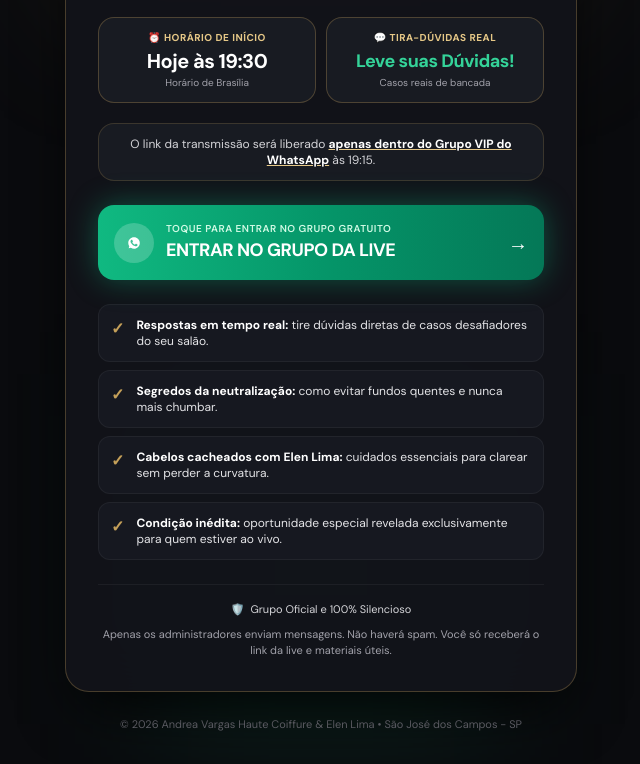
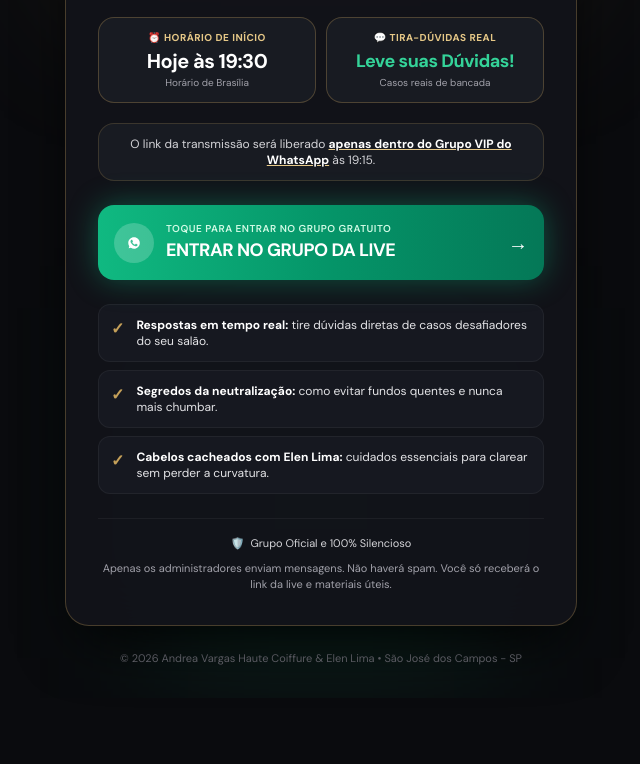
Before and after one commit to valmir-oliver/AndreaVargas, a website: page aovivo.html in a window 1280 px wide. Shown: the part 288-1052 px from the top of the page, without its empty margins (319-959 px from the left). After the commit the page ends 986 px from the top, so only its background shows below. Drawn offline with nearby package versions, Linux system fonts and the light colour scheme.

Commit message:
fix: remover bullet condicao inedita

```diff
--- a/aovivo.html
+++ b/aovivo.html
@@ -155,13 +155,6 @@
             <strong class="text-white">Cabelos cacheados com Elen Lima:</strong> cuidados essenciais para clarear sem perder a curvatura.
           </div>
         </div>
-
-        <div class="flex items-start gap-3 bg-[#161820] p-3 rounded-xl border border-white/5">
-          <span class="text-[#c5a059] font-bold">✓</span>
-          <div class="text-xs text-zinc-200">
-            <strong class="text-white">Condição inédita:</strong> oportunidade especial revelada exclusivamente para quem estiver ao vivo.
-          </div>
-        </div>
       </div>
 
       <!-- Guarantee / Micro-copy -->
```
Also changed, not shown: aovivo/index.html (+0 -7 lines), tira-duvidas.html (+0 -7 lines), tira-duvidas/index.html (+0 -7 lines).
